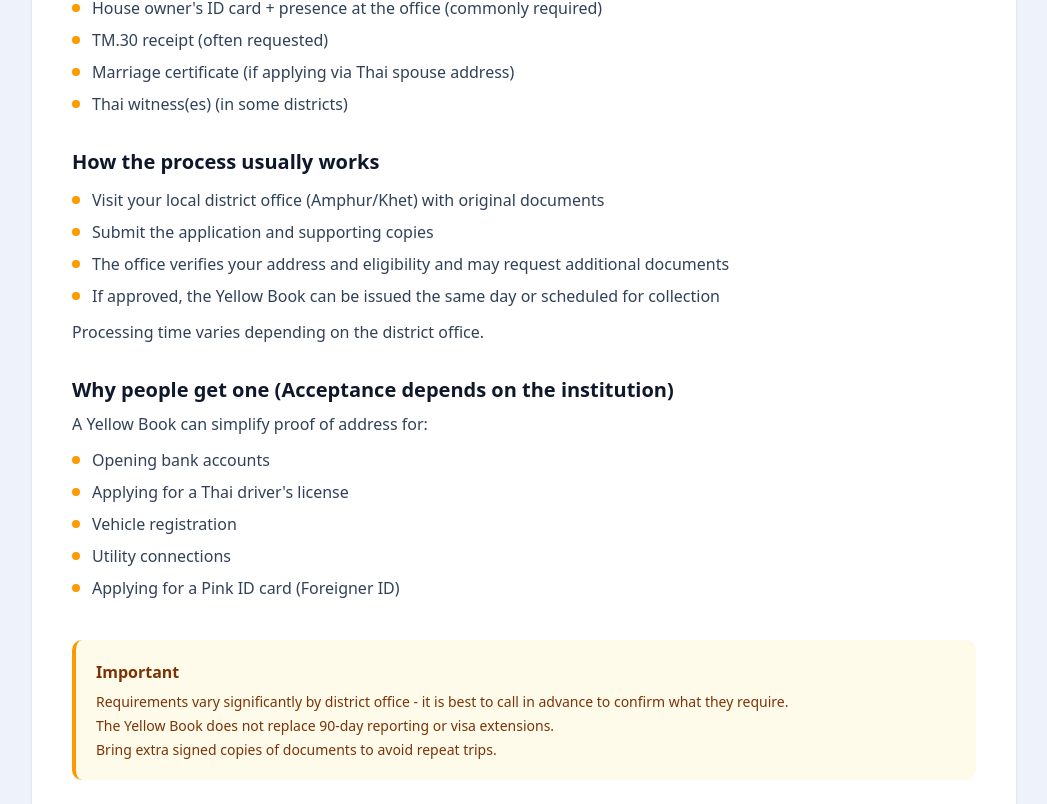
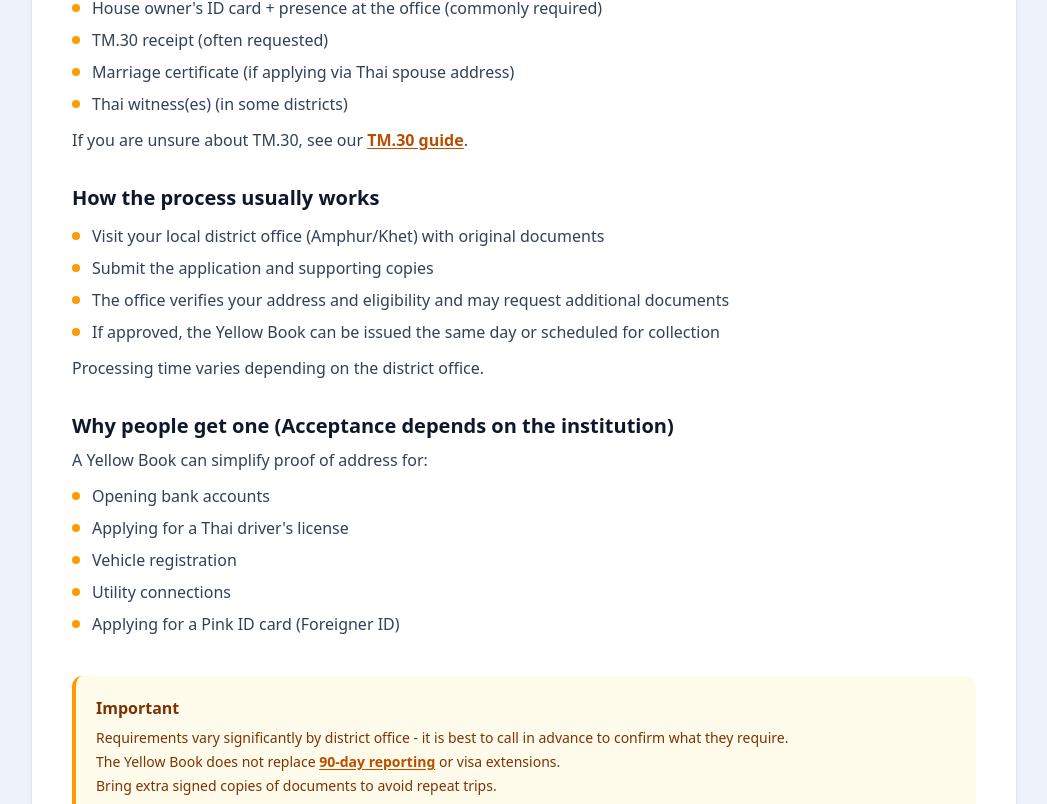
Before and after one commit to richardwskinner/thai-visa-checklist, a Next.js app: page /guides/yellow-book in a window 1280 px wide. Shown: the part 932-1736 px from the top of the page, without its empty margins (116-1163 px from the left). Built offline with nearby package versions, Linux system fonts and the light colour scheme.

Commit message:
checklists mobile

```diff
--- a/app/guides/pink-id-card/page.tsx
+++ b/app/guides/pink-id-card/page.tsx
@@ -46,8 +46,14 @@ export default function PinkIdCardPage() {
                 <h2 className="text-xl font-extrabold text-slate-900">What it is</h2>
                 <p className="mt-2 text-slate-700">
                   The Pink ID card is an identification card for eligible foreigners registered at a Thai address.
-                  It is usually issued through your local district office (Amphur/Khet), often after Yellow Book
-                  registration.
+                  It is usually issued through your local district office (Amphur/Khet), often after{" "}
+                  <Link
+                    href="/guides/yellow-book"
+                    className="font-semibold text-rose-700 underline underline-offset-2"
+                  >
+                    Yellow Book registration
+                  </Link>
+                  .
                 </p>
               </section>
 
--- a/app/guides/yellow-book/page.tsx
+++ b/app/guides/yellow-book/page.tsx
@@ -89,6 +89,16 @@ export default function YellowBookPage() {
                     </div>
                   ))}
                 </div>
+                <p className="mt-3 text-slate-700">
+                  If you are unsure about TM.30, see our{" "}
+                  <Link
+                    href="/guides/tm30"
+                    className="font-semibold text-amber-700 underline underline-offset-2"
+                  >
+                    TM.30 guide
+                  </Link>
+                  .
+                </p>
               </section>
 
               <section>
@@ -137,9 +147,19 @@ export default function YellowBookPage() {
               <div className="font-bold text-amber-900">Important</div>
               <div className="mt-2 space-y-1 text-sm text-amber-900">
                 <p>
-                  Requirements vary significantly by district office - it is best to call in advance to confirm what they require.
+                  Requirements vary significantly by district office - it is best to call in advance to confirm what
+                  they require.
                 </p>
-                <p>The Yellow Book does not replace 90-day reporting or visa extensions.</p>
+                <p>
+                  The Yellow Book does not replace{" "}
+                  <Link
+                    href="/guides/90-day-reporting"
+                    className="font-semibold text-amber-700 underline underline-offset-2"
+                  >
+                    90-day reporting
+                  </Link>{" "}
+                  or visa extensions.
+                </p>
                 <p>Bring extra signed copies of documents to avoid repeat trips.</p>
               </div>
             </div>
--- a/app/layout.tsx
+++ b/app/layout.tsx
@@ -54,6 +54,12 @@ function Header() {
 
             {/* Nav (centered on mobile, right on desktop) */}
             <nav className="flex items-center justify-center gap-4 sm:justify-end sm:gap-6">
+              <Link
+                href="/"
+                className="text-sm font-semibold text-slate-600 hover:text-slate-900 sm:hidden"
+              >
+                Checklists
+              </Link>
               <Link
                 href="/guides"
                 className="text-sm font-semibold text-slate-600 hover:text-slate-900"
```
